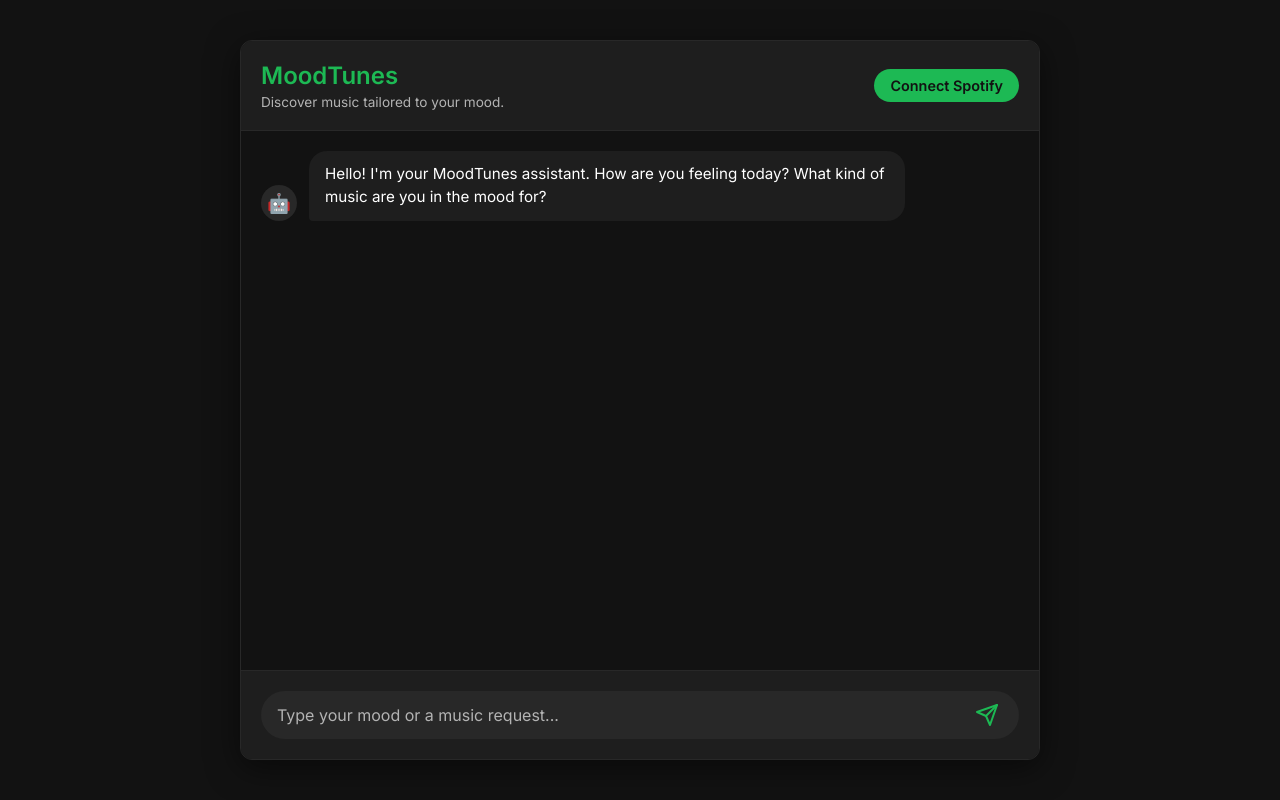
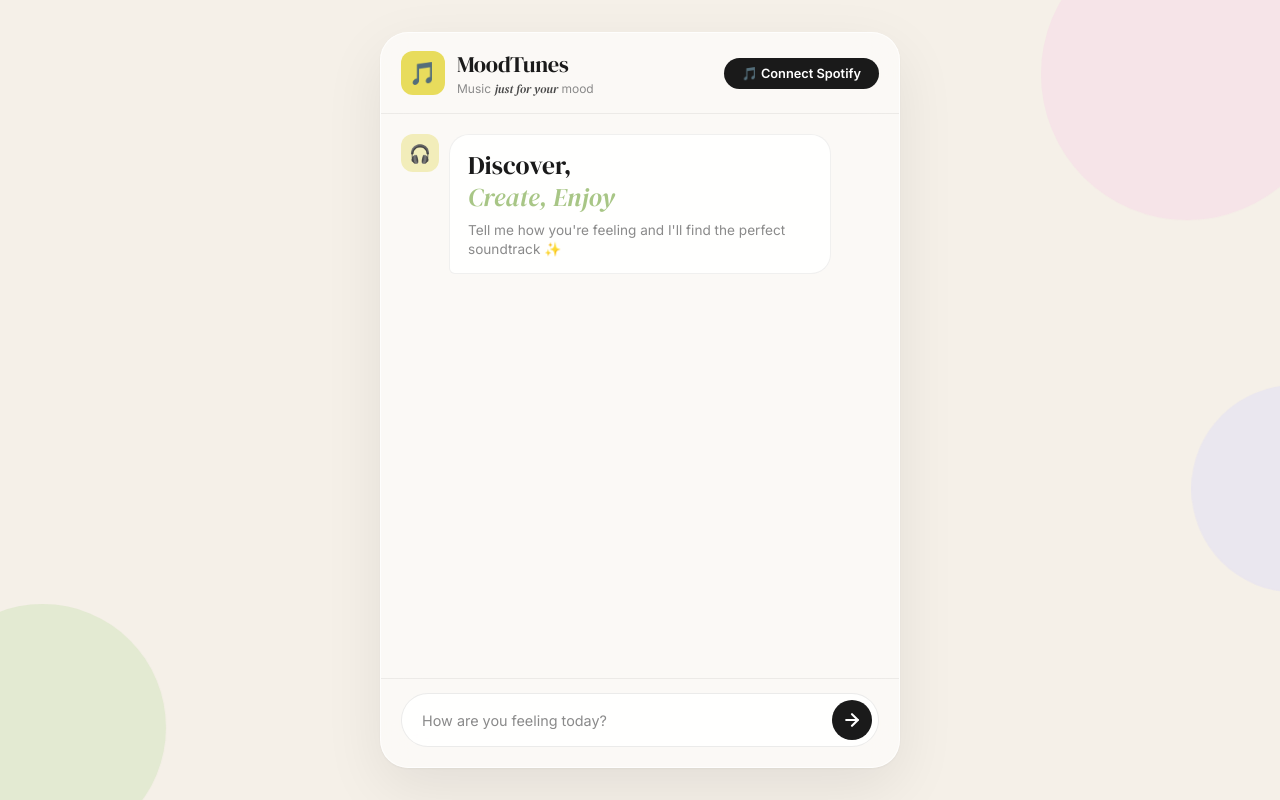
Before and after one commit to imtiaz571/moodtune, a Flask app: page / in a window 1280 px wide. Run offline with Flask 3, Linux system fonts and the light colour scheme.

Commit message:
redesign: pastel playful UI inspired by modern event apps
- Cream/beige background with floating pastel blob decorations
- Glassmorphism chat container with frosted glass effect
- DM Serif Display + Inter typography mix (bold serif headings)
- Rounded pill buttons with dark backgrounds
- Soft white translucent message bubbles
- Pastel mood theme colors (yellow, pink, green, lavender)
- Modern track cards with rounded corners and hover lift
- Nature-themed mood emojis matching pastel aesthetic

```diff
--- a/static/css/style.css
+++ b/static/css/style.css
@@ -1,12 +1,42 @@
+/* ═══════════════════════════════════════════════
+   MoodTunes — Pastel Playful UI
+   Inspired by modern event/activity apps
+   ═══════════════════════════════════════════════ */
+
 :root {
-    --bg-dark: #121212;
-    --bg-surface: #1E1E1E;
-    --bg-surface-light: #282828;
-    --text-main: #FFFFFF;
-    --text-dim: #B3B3B3;
+    /* Pastel Color Palette */
+    --bg-cream: #F5F0E8;
+    --bg-yellow: #E8DC5C;
+    --bg-yellow-soft: #F2EDBA;
+    --bg-pink: #F2B8D1;
+    --bg-pink-soft: #F8D7E8;
+    --bg-green: #A8C686;
+    --bg-green-soft: #D1E4BC;
+    --bg-lavender: #C5C3E8;
+    --bg-lavender-soft: #E0DEF5;
+    --bg-blue-soft: #B8D4E8;
+    --bg-peach: #F5C9A8;
+
+    /* Text */
+    --text-dark: #1A1A1A;
+    --text-medium: #4A4A4A;
+    --text-dim: #8A8A8A;
+    --text-white: #FFFFFF;
+
+    /* Accent */
+    --accent-black: #1A1A1A;
     --spotify-green: #1DB954;
     --spotify-green-hover: #1ed760;
-    --font-stack: 'Inter', -apple-system, BlinkMacSystemFont, "Segoe UI", Roboto, Helvetica, Arial, sans-serif;
+
+    /* Typography */
+    --font-sans: 'Inter', -apple-system, BlinkMacSystemFont, "Segoe UI", Roboto, sans-serif;
+    --font-serif: 'DM Serif Display', Georgia, serif;
+
+    /* Spacing & Radius */
+    --radius-sm: 12px;
+    --radius-md: 20px;
+    --radius-lg: 28px;
+    --radius-pill: 50px;
 }
 
 * {
@@ -16,98 +46,184 @@
 }
 
 body {
-    background-color: var(--bg-dark);
-    color: var(--text-main);
-    font-family: var(--font-stack);
+    background-color: var(--bg-cream);
+    color: var(--text-dark);
+    font-family: var(--font-sans);
     height: 100vh;
     display: flex;
     justify-content: center;
     align-items: center;
+    overflow: hidden;
+    position: relative;
 }
 
-.chat-container {
+/* ─── Decorative Background Blobs ─── */
+.bg-blob {
+    position: fixed;
+    border-radius: 50%;
+    opacity: 0.5;
+    z-index: 0;
+    animation: blobFloat 12s ease-in-out infinite;
+}
+
+.blob-1 {
+    width: 300px;
+    height: 300px;
+    background: var(--bg-pink-soft);
+    top: -80px;
+    right: -60px;
+    animation-delay: 0s;
+}
+
+.blob-2 {
+    width: 250px;
+    height: 250px;
+    background: var(--bg-green-soft);
+    bottom: -50px;
+    left: -80px;
+    animation-delay: -4s;
+}
+
+.blob-3 {
+    width: 200px;
+    height: 200px;
+    background: var(--bg-lavender-soft);
+    top: 50%;
+    right: -100px;
+    animation-delay: -8s;
+}
+
+@keyframes blobFloat {
+    0%, 100% { transform: translate(0, 0) scale(1); }
+    33% { transform: translate(20px, -15px) scale(1.05); }
+    66% { transform: translate(-10px, 10px) scale(0.95); }
+}
+
+/* ─── App Container ─── */
+.app-container {
     width: 100%;
-    max-width: 800px;
+    max-width: 520px;
     height: 100vh;
     display: flex;
     flex-direction: column;
-    background-color: var(--bg-dark);
+    background: rgba(255, 255, 255, 0.6);
+    backdrop-filter: blur(20px);
+    -webkit-backdrop-filter: blur(20px);
     position: relative;
+    z-index: 1;
 }
 
 @media (min-width: 768px) {
-    .chat-container {
-        height: 90vh;
-        border-radius: 12px;
-        box-shadow: 0 8px 32px rgba(0, 0, 0, 0.5);
-        overflow: hidden;
-        border: 1px solid var(--bg-surface-light);
+    .app-container {
+        height: 92vh;
+        border-radius: var(--radius-lg);
+        box-shadow:
+            0 20px 60px rgba(0, 0, 0, 0.08),
+            0 1px 3px rgba(0, 0, 0, 0.05);
+        border: 1px solid rgba(255, 255, 255, 0.7);
     }
 }
 
-.chat-header {
-    background-color: var(--bg-surface);
-    padding: 20px;
+/* ─── Header ─── */
+.app-header {
+    padding: 16px 20px;
     display: flex;
     justify-content: space-between;
     align-items: center;
-    border-bottom: 1px solid var(--bg-surface-light);
+    border-bottom: 1px solid rgba(0, 0, 0, 0.06);
 }
 
-.header-content h1 {
-    font-size: 1.5rem;
-    font-weight: 600;
-    color: var(--spotify-green);
-    margin-bottom: 4px;
+.header-left {
+    display: flex;
+    align-items: center;
+    gap: 12px;
 }
 
-.header-content p {
-    font-size: 0.85rem;
-    color: var(--text-dim);
+.logo-icon {
+    width: 44px;
+    height: 44px;
+    background: var(--bg-yellow);
+    border-radius: var(--radius-sm);
+    display: flex;
+    justify-content: center;
+    align-items: center;
+    font-size: 1.4rem;
 }
 
-.auth-btn, .playlist-btn {
-    background-color: var(--spotify-green);
-    color: var(--bg-dark);
-    border: none;
-    padding: 8px 16px;
-    border-radius: 20px;
-    font-weight: 600;
-    font-size: 0.9rem;
-    cursor: pointer;
-    transition: background-color 0.2s, transform 0.1s;
-    text-decoration: none;
-    display: inline-block;
+.header-text h1 {
+    font-family: var(--font-serif);
+    font-size: 1.4rem;
+    font-weight: 400;
+    color: var(--text-dark);
+    letter-spacing: -0.3px;
 }
 
-.auth-btn:hover, .playlist-btn:hover {
-    background-color: var(--spotify-green-hover);
-    transform: scale(1.05);
+.header-text p {
+    font-size: 0.75rem;
+    color: var(--text-dim);
+    margin-top: 1px;
 }
 
+.header-text p em {
+    font-family: var(--font-serif);
+    font-style: italic;
+    color: var(--text-medium);
+}
+
+.header-right {
+    display: flex;
+    align-items: center;
+}
+
+/* Auth buttons */
+.auth-btn {
+    background-color: var(--accent-black);
+    color: var(--text-white);
+    border: none;
+    padding: 8px 18px;
+    border-radius: var(--radius-pill);
+    font-weight: 600;
+    font-size: 0.8rem;
+    cursor: pointer;
+    transition: all 0.2s;
+    text-decoration: none;
+    display: inline-flex;
+    align-items: center;
+    gap: 6px;
+    font-family: var(--font-sans);
+}
+
+.auth-btn:hover {
+    transform: scale(1.03);
+    box-shadow: 0 4px 12px rgba(0, 0, 0, 0.15);
+}
+
+/* ─── Chat Area ─── */
 .chat-box {
     flex: 1;
     overflow-y: auto;
     padding: 20px;
     display: flex;
     flex-direction: column;
-    gap: 20px;
+    gap: 16px;
     scroll-behavior: smooth;
 }
 
 .chat-box::-webkit-scrollbar {
-    width: 8px;
+    width: 4px;
 }
+
 .chat-box::-webkit-scrollbar-thumb {
-    background-color: var(--bg-surface-light);
+    background-color: rgba(0, 0, 0, 0.1);
     border-radius: 4px;
 }
 
+/* ─── Messages ─── */
 .message {
     display: flex;
-    align-items: flex-end;
-    gap: 12px;
-    max-width: 85%;
+    align-items: flex-start;
+    gap: 10px;
+    max-width: 90%;
 }
 
 .bot-message {
@@ -120,52 +236,74 @@ body {
 }
 
 .avatar {
-    width: 36px;
-    height: 36px;
-    border-radius: 50%;
+    width: 38px;
+    height: 38px;
+    border-radius: var(--radius-sm);
     display: flex;
     justify-content: center;
     align-items: center;
-    font-size: 1.2rem;
-    background-color: var(--bg-surface-light);
+    font-size: 1.1rem;
     flex-shrink: 0;
 }
 
 .bot-avatar {
-    background-color: var(--bg-surface-light);
+    background: var(--bg-yellow-soft);
 }
 
 .user-avatar {
-    background-color: var(--spotify-green);
-    color: var(--bg-dark);
+    background: var(--bg-pink);
+    color: var(--text-dark);
+    font-weight: 600;
+    font-size: 0.85rem;
 }
 
 .bubble {
-    padding: 12px 16px;
-    border-radius: 18px;
-    font-size: 0.95rem;
-    line-height: 1.5;
+    padding: 14px 18px;
+    border-radius: var(--radius-md);
+    font-size: 0.9rem;
+    line-height: 1.55;
     word-wrap: break-word;
 }
 
 .bot-message .bubble {
-    background-color: var(--bg-surface);
-    border-bottom-left-radius: 4px;
-    color: var(--text-main);
+    background: rgba(255, 255, 255, 0.85);
+    border: 1px solid rgba(0, 0, 0, 0.06);
+    color: var(--text-dark);
+    border-bottom-left-radius: 6px;
 }
 
 .user-message .bubble {
-    background-color: var(--spotify-green);
-    color: var(--bg-dark);
-    border-bottom-right-radius: 4px;
+    background: var(--accent-black);
+    color: var(--text-white);
+    border-bottom-right-radius: 6px;
     font-weight: 500;
 }
 
-/* Animations */
+/* Greeting message (first message, big text) */
+.greeting-big {
+    font-family: var(--font-serif);
+    font-size: 1.6rem;
+    line-height: 1.25;
+    margin-bottom: 8px;
+    color: var(--text-dark);
+}
+
+.greeting-big em {
+    font-style: italic;
+    color: var(--bg-green);
+}
+
+.greeting-sub {
+    font-size: 0.85rem;
+    color: var(--text-dim);
+    line-height: 1.4;
+}
+
+/* ─── Animations ─── */
 .fade-in {
-    animation: fadeInSlideUp 0.3s ease forwards;
+    animation: fadeInSlideUp 0.4s ease forwards;
     opacity: 0;
-    transform: translateY(10px);
+    transform: translateY(12px);
 }
 
 @keyframes fadeInSlideUp {
@@ -211,29 +351,35 @@ body {
     40% { transform: translateY(-6px); }
 }
 
-/* Input Area */
+/* ─── Input Area ─── */
 .chat-input-area {
-    padding: 20px;
-    background-color: var(--bg-surface);
-    border-top: 1px solid var(--bg-surface-light);
+    padding: 14px 20px 20px;
+    border-top: 1px solid rgba(0, 0, 0, 0.06);
 }
 
 #chat-form {
     display: flex;
-    gap: 12px;
-    background-color: var(--bg-surface-light);
-    border-radius: 24px;
-    padding: 8px 16px;
+    gap: 10px;
+    background: rgba(255, 255, 255, 0.85);
+    border: 1.5px solid rgba(0, 0, 0, 0.08);
+    border-radius: var(--radius-pill);
+    padding: 6px 6px 6px 20px;
+    transition: border-color 0.2s, box-shadow 0.2s;
+}
+
+#chat-form:focus-within {
+    border-color: var(--bg-green);
+    box-shadow: 0 0 0 3px rgba(168, 198, 134, 0.2);
 }
 
 #user-input {
     flex: 1;
     background: transparent;
     border: none;
-    color: var(--text-main);
-    font-size: 1rem;
+    color: var(--text-dark);
+    font-size: 0.9rem;
     outline: none;
-    font-family: inherit;
+    font-family: var(--font-sans);
 }
 
 #user-input::placeholder {
@@ -241,34 +387,37 @@ body {
 }
 
 #send-btn {
-    background: transparent;
+    width: 40px;
+    height: 40px;
+    background: var(--accent-black);
     border: none;
-    color: var(--spotify-green);
+    border-radius: 50%;
+    color: white;
     cursor: pointer;
     display: flex;
     justify-content: center;
     align-items: center;
-    transition: transform 0.2s, color 0.2s;
-    padding: 4px;
+    transition: transform 0.2s, background 0.2s;
+    flex-shrink: 0;
 }
 
 #send-btn:hover {
-    transform: scale(1.1);
-    color: var(--spotify-green-hover);
+    transform: scale(1.08);
+    background: #333;
 }
 
 #send-btn:disabled {
-    color: var(--text-dim);
+    background: var(--text-dim);
     cursor: not-allowed;
     transform: none;
 }
 
-/* Track Recommendations Wrapper */
+/* ─── Track Recommendations ─── */
 .recommendations-wrapper {
-    margin-top: 12px;
+    margin-top: 14px;
     display: flex;
     flex-direction: column;
-    gap: 10px;
+    gap: 8px;
     width: 100%;
 }
 
--- a/static/js/app.js
+++ b/static/js/app.js
@@ -79,21 +79,21 @@ document.addEventListener('DOMContentLoaded', () => {
         });
     };
 
-    // Mood → visual theme mapping
+    // Mood → visual theme mapping (pastel palette)
     const moodThemes = {
-        happy:      { emoji: '😄', color: '#FFD700', label: 'Happy',       glow: 'rgba(255, 215, 0, 0.15)' },
-        sad:        { emoji: '😢', color: '#6B8DD6', label: 'Sad',         glow: 'rgba(107, 141, 214, 0.15)' },
-        angry:      { emoji: '🔥', color: '#FF4444', label: 'Angry',       glow: 'rgba(255, 68, 68, 0.15)' },
-        anxious:    { emoji: '😰', color: '#A78BFA', label: 'Anxious',     glow: 'rgba(167, 139, 250, 0.15)' },
-        chill:      { emoji: '😎', color: '#34D399', label: 'Chill',       glow: 'rgba(52, 211, 153, 0.15)' },
-        romantic:   { emoji: '💕', color: '#F472B6', label: 'Romantic',    glow: 'rgba(244, 114, 182, 0.15)' },
-        energetic:  { emoji: '⚡', color: '#FBBF24', label: 'Energetic',   glow: 'rgba(251, 191, 36, 0.15)' },
-        melancholic:{ emoji: '🌧️', color: '#93C5FD', label: 'Melancholic', glow: 'rgba(147, 197, 253, 0.15)' },
-        nostalgic:  { emoji: '🌅', color: '#FCA5A5', label: 'Nostalgic',   glow: 'rgba(252, 165, 165, 0.15)' },
-        hopeful:    { emoji: '✨', color: '#6EE7B7', label: 'Hopeful',     glow: 'rgba(110, 231, 183, 0.15)' },
-        lonely:     { emoji: '🌙', color: '#A5B4FC', label: 'Lonely',     glow: 'rgba(165, 180, 252, 0.15)' },
-        confident:  { emoji: '💪', color: '#F59E0B', label: 'Confident',   glow: 'rgba(245, 158, 11, 0.15)' },
-        neutral:    { emoji: '🤖', color: '#9CA3AF', label: 'Neutral',     glow: 'rgba(156, 163, 175, 0.1)' },
+        happy:      { emoji: '🌻', color: '#E8DC5C', label: 'Happy',       glow: 'rgba(232, 220, 92, 0.2)' },
+        sad:        { emoji: '🌧️', color: '#93A8D6', label: 'Sad',         glow: 'rgba(147, 168, 214, 0.2)' },
+        angry:      { emoji: '🌶️', color: '#E87461', label: 'Angry',       glow: 'rgba(232, 116, 97, 0.2)' },
+        anxious:    { emoji: '🫧', color: '#C5C3E8', label: 'Anxious',     glow: 'rgba(197, 195, 232, 0.2)' },
+        chill:      { emoji: '🍃', color: '#A8C686', label: 'Chill',       glow: 'rgba(168, 198, 134, 0.2)' },
+        romantic:   { emoji: '🌸', color: '#F2B8D1', label: 'Romantic',    glow: 'rgba(242, 184, 209, 0.2)' },
+        energetic:  { emoji: '⚡', color: '#F5C9A8', label: 'Energetic',   glow: 'rgba(245, 201, 168, 0.2)' },
+        melancholic:{ emoji: '🌊', color: '#B8D4E8', label: 'Melancholic', glow: 'rgba(184, 212, 232, 0.2)' },
+        nostalgic:  { emoji: '🌅', color: '#F5C9A8', label: 'Nostalgic',   glow: 'rgba(245, 201, 168, 0.2)' },
+        hopeful:    { emoji: '✨', color: '#D1E4BC', label: 'Hopeful',     glow: 'rgba(209, 228, 188, 0.2)' },
+        lonely:     { emoji: '🌙', color: '#C5C3E8', label: 'Lonely',     glow: 'rgba(197, 195, 232, 0.2)' },
+        confident:  { emoji: '🔥', color: '#E8DC5C', label: 'Confident',   glow: 'rgba(232, 220, 92, 0.2)' },
+        neutral:    { emoji: '🎧', color: '#B0B0B0', label: 'Neutral',     glow: 'rgba(176, 176, 176, 0.1)' },
     };
 
     function getMoodTheme(mood) {
@@ -105,10 +105,9 @@ document.addEventListener('DOMContentLoaded', () => {
         .then(res => res.json())
         .then(data => {
             if (data.logged_in) {
-                spotifyAuthContainer.innerHTML = `<span style="color: var(--text-dim); font-size: 0.85rem; margin-right: 12px;">Logged in to Spotify</span>
-                                                  <a href="/logout" class="auth-btn" style="background: transparent; border: 1px solid var(--text-dim); color: var(--text-dim);">Logout</a>`;
+                spotifyAuthContainer.innerHTML = `<a href="/logout" class="auth-btn" style="background: transparent; border: 1.5px solid var(--text-dim); color: var(--text-medium);">Logout</a>`;
             } else {
-                spotifyAuthContainer.innerHTML = `<a href="/login" class="auth-btn">Connect Spotify</a>`;
+                spotifyAuthContainer.innerHTML = `<a href="/login" class="auth-btn">🎵 Connect Spotify</a>`;
             }
         })
         .catch(err => console.error("Error fetching auth status", err));
@@ -147,9 +146,10 @@ document.addEventListener('DOMContentLoaded', () => {
 
     function applyMoodGlow(mood) {
         const theme = getMoodTheme(mood);
-        const container = document.querySelector('.chat-container');
+        const container = document.querySelector('.app-container');
+        if (!container) return;
         container.style.transition = 'box-shadow 0.6s ease';
-        container.style.boxShadow = `0 0 40px ${theme.glow}, 0 8px 32px rgba(0,0,0,0.5)`;
+        container.style.boxShadow = `0 0 50px ${theme.glow}, 0 20px 60px rgba(0,0,0,0.08)`;
     }
 
     function scrollToBottom() {
--- a/templates/index.html
+++ b/templates/index.html
@@ -3,33 +3,46 @@
 <head>
     <meta charset="UTF-8">
     <meta name="viewport" content="width=device-width, initial-scale=1.0">
-    <title>MoodTunes Chat</title>
-    <link href="https://fonts.googleapis.com/css2?family=Inter:wght@400;500;600&display=swap" rel="stylesheet">
+    <title>MoodTunes — Music for Your Mood</title>
+    <meta name="description" content="Discover music tailored to your mood with AI-powered recommendations and Spotify integration.">
+    <link href="https://fonts.googleapis.com/css2?family=DM+Serif+Display:ital@0;1&family=Inter:wght@400;500;600;700&display=swap" rel="stylesheet">
     <link rel="stylesheet" href="{{ url_for('static', filename='css/style.css') }}">
 </head>
 <body>
-    <div class="chat-container">
-        <header class="chat-header">
-            <div class="header-content">
-                <h1>MoodTunes</h1>
-                <p>Discover music tailored to your mood.</p>
+    <!-- Decorative background blobs -->
+    <div class="bg-blob blob-1"></div>
+    <div class="bg-blob blob-2"></div>
+    <div class="bg-blob blob-3"></div>
+
+    <div class="app-container">
+        <!-- Header -->
+        <header class="app-header">
+            <div class="header-left">
+                <span class="logo-icon">🎵</span>
+                <div class="header-text">
+                    <h1>MoodTunes</h1>
+                    <p>Music <em>just for your</em> mood</p>
+                </div>
             </div>
-            <div class="spotify-auth" id="spotify-auth-container">
-                <!-- Will be populated if not logged in -->
+            <div class="header-right">
+                <div id="spotify-auth-container"></div>
             </div>
         </header>
 
+        <!-- Chat Area -->
         <main class="chat-box" id="chat-box">
             <div class="message bot-message fade-in">
-                <div class="avatar bot-avatar">🤖</div>
+                <div class="avatar bot-avatar">🎧</div>
                 <div class="bubble">
-                    Hello! I'm your MoodTunes assistant. How are you feeling today? What kind of music are you in the mood for?
+                    <p class="greeting-big">Discover,<br><em>Create, Enjoy</em></p>
+                    <p class="greeting-sub">Tell me how you're feeling and I'll find the perfect soundtrack ✨</p>
                 </div>
             </div>
         </main>
 
+        <!-- Typing Indicator -->
         <div class="typing-indicator hidden" id="typing-indicator">
-            <div class="avatar bot-avatar">🤖</div>
+            <div class="avatar bot-avatar">🎧</div>
             <div class="bubble typing-bubble">
                 <div class="dot"></div>
                 <div class="dot"></div>
@@ -37,29 +50,30 @@
             </div>
         </div>
 
+        <!-- Input Area -->
         <footer class="chat-input-area">
             <form id="chat-form">
-                <input type="text" id="user-input" placeholder="Type your mood or a music request..." autocomplete="off" required />
-                <button type="submit" id="send-btn">
-                    <svg viewBox="0 0 24 24" width="24" height="24" stroke="currentColor" stroke-width="2" fill="none" stroke-linecap="round" stroke-linejoin="round">
-                        <line x1="22" y1="2" x2="11" y2="13"></line>
-                        <polygon points="22 2 15 22 11 13 2 9 22 2"></polygon>
+                <input type="text" id="user-input" placeholder="How are you feeling today?" autocomplete="off" required />
+                <button type="submit" id="send-btn" title="Send">
+                    <svg viewBox="0 0 24 24" width="20" height="20" fill="none" stroke="currentColor" stroke-width="2.5" stroke-linecap="round" stroke-linejoin="round">
+                        <line x1="5" y1="12" x2="19" y2="12"></line>
+                        <polyline points="12 5 19 12 12 19"></polyline>
                     </svg>
                 </button>
             </form>
         </footer>
     </div>
 
-    <!-- Template for track cards (hidden) -->
+    <!-- Template for track cards -->
     <template id="track-card-template">
         <div class="track-card">
             <div class="track-art-wrapper">
                 <img class="track-img" src="" alt="Album Art">
                 <button class="preview-btn" title="Preview" style="display: none;">
-                    <svg class="play-icon" viewBox="0 0 24 24" width="20" height="20" fill="white">
+                    <svg class="play-icon" viewBox="0 0 24 24" width="18" height="18" fill="white">
                         <polygon points="5,3 19,12 5,21"></polygon>
                     </svg>
-                    <svg class="pause-icon" viewBox="0 0 24 24" width="20" height="20" fill="white" style="display:none;">
+                    <svg class="pause-icon" viewBox="0 0 24 24" width="18" height="18" fill="white" style="display:none;">
                         <rect x="5" y="3" width="4" height="18"></rect>
                         <rect x="15" y="3" width="4" height="18"></rect>
                     </svg>
```
Also changed, not shown: other parts of static/css/style.css (+101 -51 lines), 1 other file.
